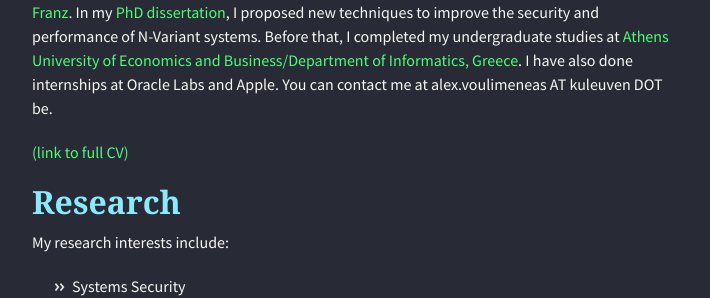
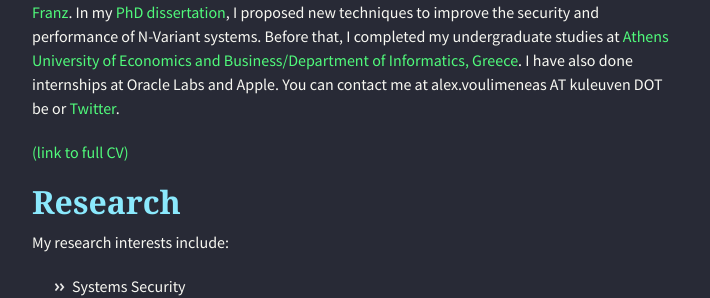
Before and after one commit to alexios-voulimeneas/alexios-voulimeneas.github.io, a Jekyll site: the page built from index.md, in a window 1280 px wide and 900 px high, scrolled down 410 px. Shown: the part 210-508 px from the top of the window, without its empty margins (283-993 px from the left). Built offline with Jekyll 4.4.1, drawn with Linux system fonts in a browser that asks for light colours; nearby versions of some CDN libraries; the repository's description, which GitHub fills in, is left out.

Commit message:
Update index.md

```diff
--- a/index.md
+++ b/index.md
@@ -9,7 +9,7 @@ layout: default
 I am a Postdoctoral Scholar in the [imec-DistriNet](https://distrinet.cs.kuleuven.be/) research group at [KU Leuven's Technology Campus](https://iiw.kuleuven.be/english/ghent/ghent) in Ghent, Belgium.
 
 I obtained my PhD degree from [UC Irvine](https://uci.edu/) in 2020 under the supervision of Professor [Michael Franz](http://www.michaelfranz.com/).
-In my [PhD dissertation](https://escholarship.org/uc/item/2719443b), I proposed new techniques to improve the security and performance of N-Variant systems. Before that, I completed my undergraduate studies at [Athens University of Economics and Business/Department of Informatics, Greece]((https://www.dept.aueb.gr/en/cs)). I have also done internships at Oracle Labs and Apple. You can contact me at alex.voulimeneas AT kuleuven DOT be.
+In my [PhD dissertation](https://escholarship.org/uc/item/2719443b), I proposed new techniques to improve the security and performance of N-Variant systems. Before that, I completed my undergraduate studies at [Athens University of Economics and Business/Department of Informatics, Greece]((https://www.dept.aueb.gr/en/cs)). I have also done internships at Oracle Labs and Apple. You can contact me at alex.voulimeneas AT kuleuven DOT be or [Twitter](https://twitter.com/systemsgreek).
 
 [(link to full CV)](./papers/Voulimeneas_Alexios_academic_CV.pdf)
 
```
